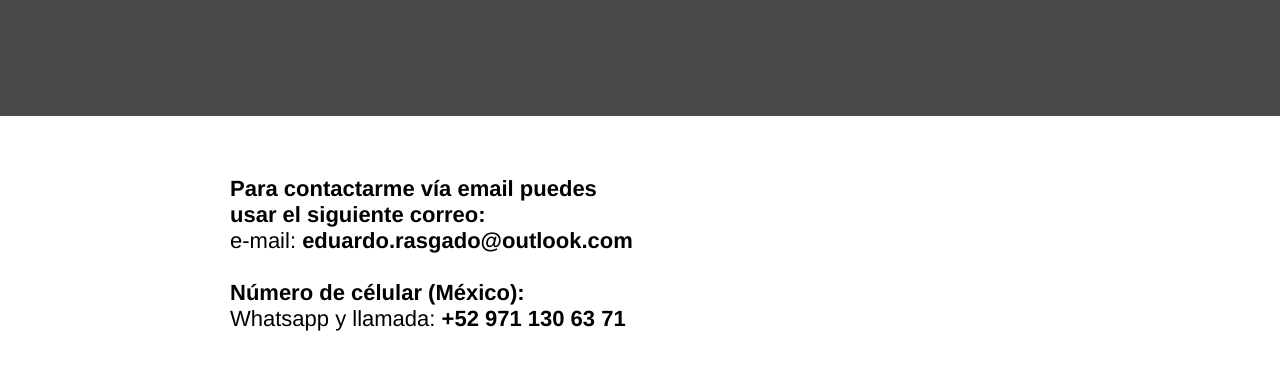
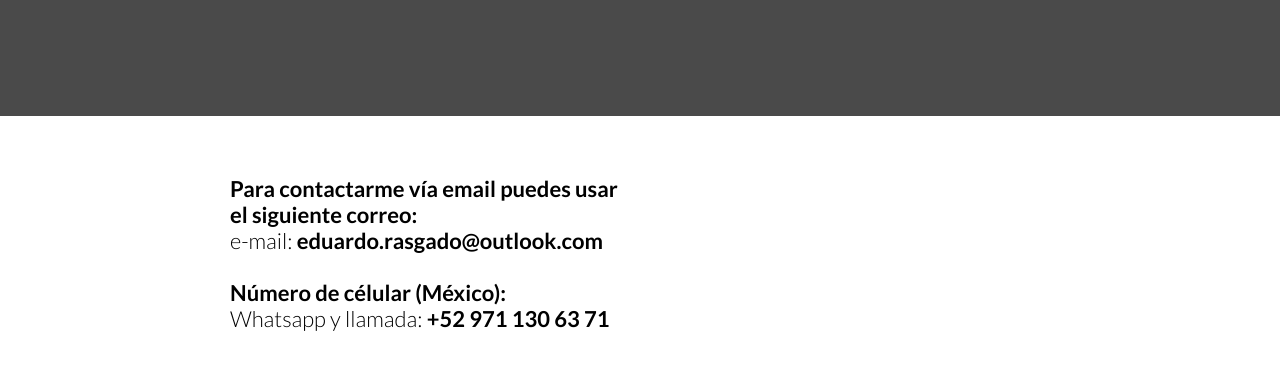
Before and after one commit to eduardorasgado/eduardorasgado.github.io, a plain HTML site: page index.html in a window 1280 px wide. Shown: the part 5842-6211 px from the top of the page. Drawn offline with Linux system fonts and the light colour scheme.

Commit message:
se agrego blog y se modificó style.css y api.css

```diff
--- a/css/api.css
+++ b/css/api.css
@@ -803,7 +803,7 @@ h1 span{
   color:black;
   font-size:22px;
   line-height:26px;
-  font-family: "Helvetica";
+  font-family: 'Lato', sans-serif;
 }
 
 strong{
--- a/css/style.css
+++ b/css/style.css
@@ -804,7 +804,7 @@ h1 span{
   color:black;
   font-size:22px;
   line-height:26px;
-  font-family: "Helvetica";
+  font-family: 'Lato', sans-serif;
 }
 
 strong{
```
